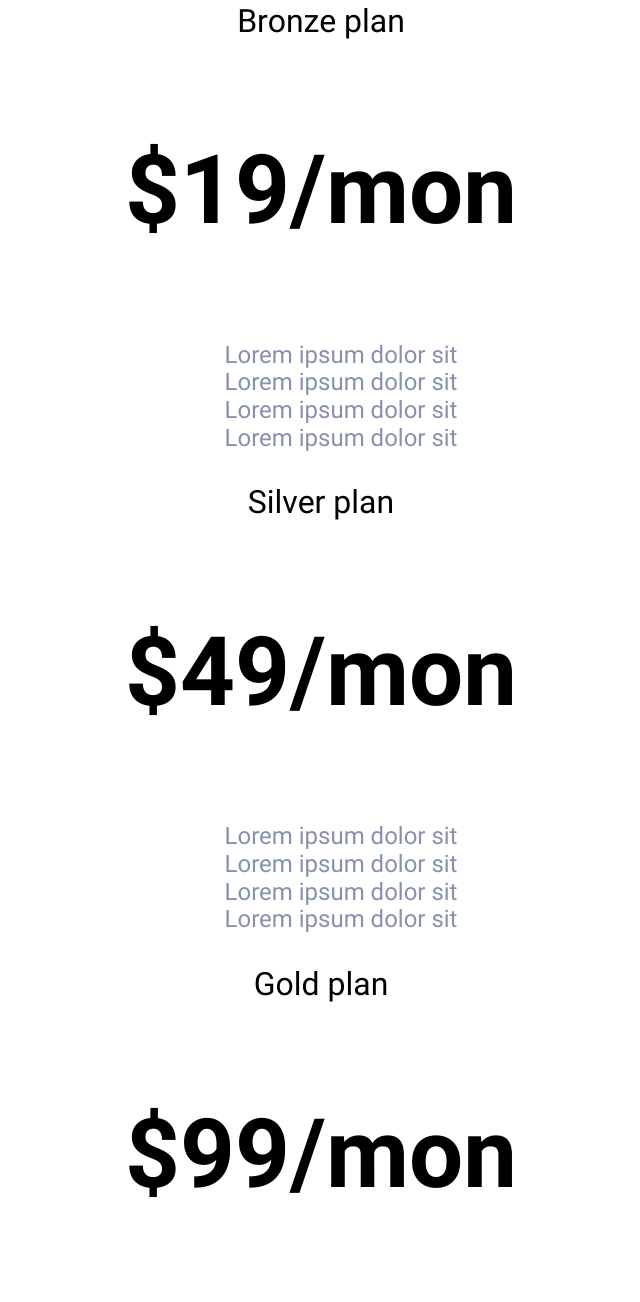
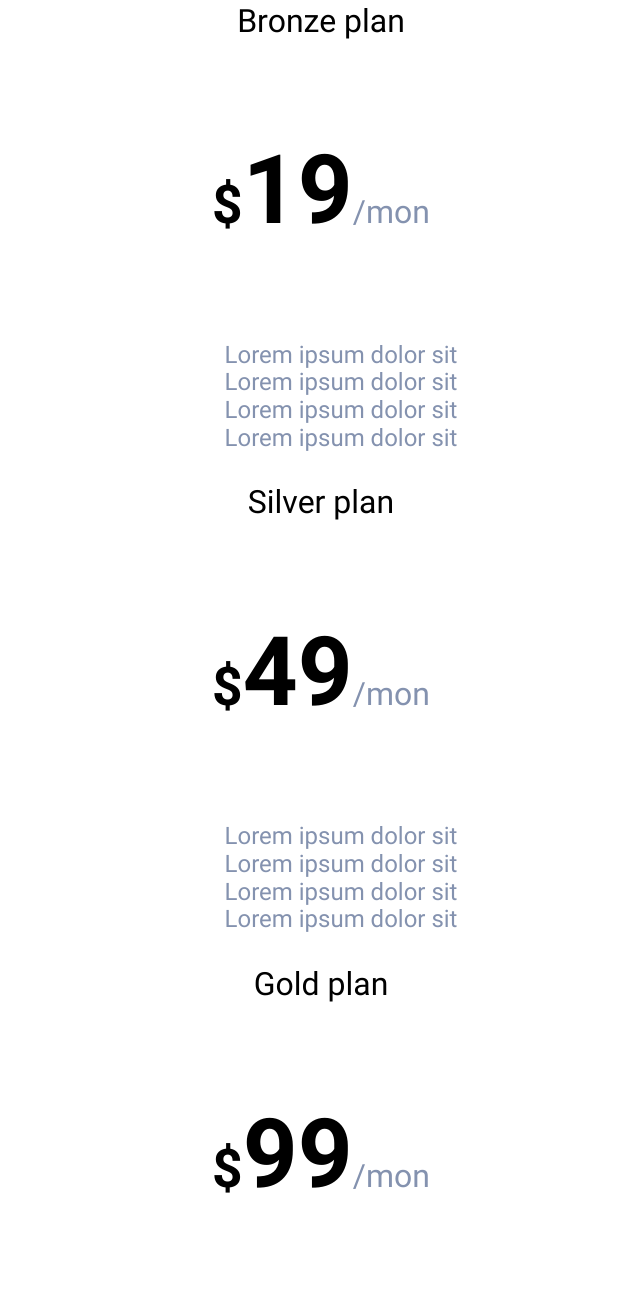
Before and after one commit to Vedexx/merkury, a plain HTML site: page index.html in a window 1280 px wide. Shown: the part 4818-6120 px from the top of the page, without its empty margins (339-979 px from the left). Drawn offline with Linux system fonts and the light colour scheme.

Commit message:
подключил favicon

```diff
--- a/index.html
+++ b/index.html
@@ -2,7 +2,8 @@
 <html lang="en" class="page">
 <head>
     <meta charset="UTF-8">
-    <title>Title</title>
+    <title>Merkury</title>
+    <link rel="shortcut icon" href="favicon.ico" type="image/x-icon">
     <link rel="stylesheet" href="css/normalize.css">
     <link rel="stylesheet" href="css/style.css">
 </head>
@@ -167,7 +168,7 @@
         <ul class="pricing-list">
             <li class="pricing-item">
                 <h3>Bronze plan</h3>
-                <p class="price">$19/mon</p>
+                <p class="price"><span class="dollar">$</span>19<span class="mon-description">/mon</span></p>
                 <ul class="content-tarif-list">
                     <li class="content-tarif-item check">Lorem ipsum dolor sit</li>
                     <li class="content-tarif-item check">Lorem ipsum dolor sit</li>
@@ -177,7 +178,7 @@
             </li>
             <li class="pricing-item">
                 <h3>Silver plan</h3>
-                <p class="price">$49/mon</p>
+                <p class="price"><span class="dollar">$</span>49<span class="mon-description">/mon</span></p>
                 <ul class="content-tarif-list">
                     <li class="content-tarif-item check">Lorem ipsum dolor sit</li>
                     <li class="content-tarif-item check">Lorem ipsum dolor sit</li>
@@ -187,7 +188,7 @@
             </li>
             <li class="pricing-item">
                 <h3>Gold plan</h3>
-                <p class="price">$99/mon</p>
+                <p class="price"><span class="dollar">$</span>99<span class="mon-description">/mon</span></p>
                 <ul class="content-tarif-list">
                     <li class="content-tarif-item check">Lorem ipsum dolor sit</li>
                     <li class="content-tarif-item check">Lorem ipsum dolor sit</li>
```
Also changed, not shown: favicon.ico (renamed from fotor_2023-5-26_11_36_59.ico).
